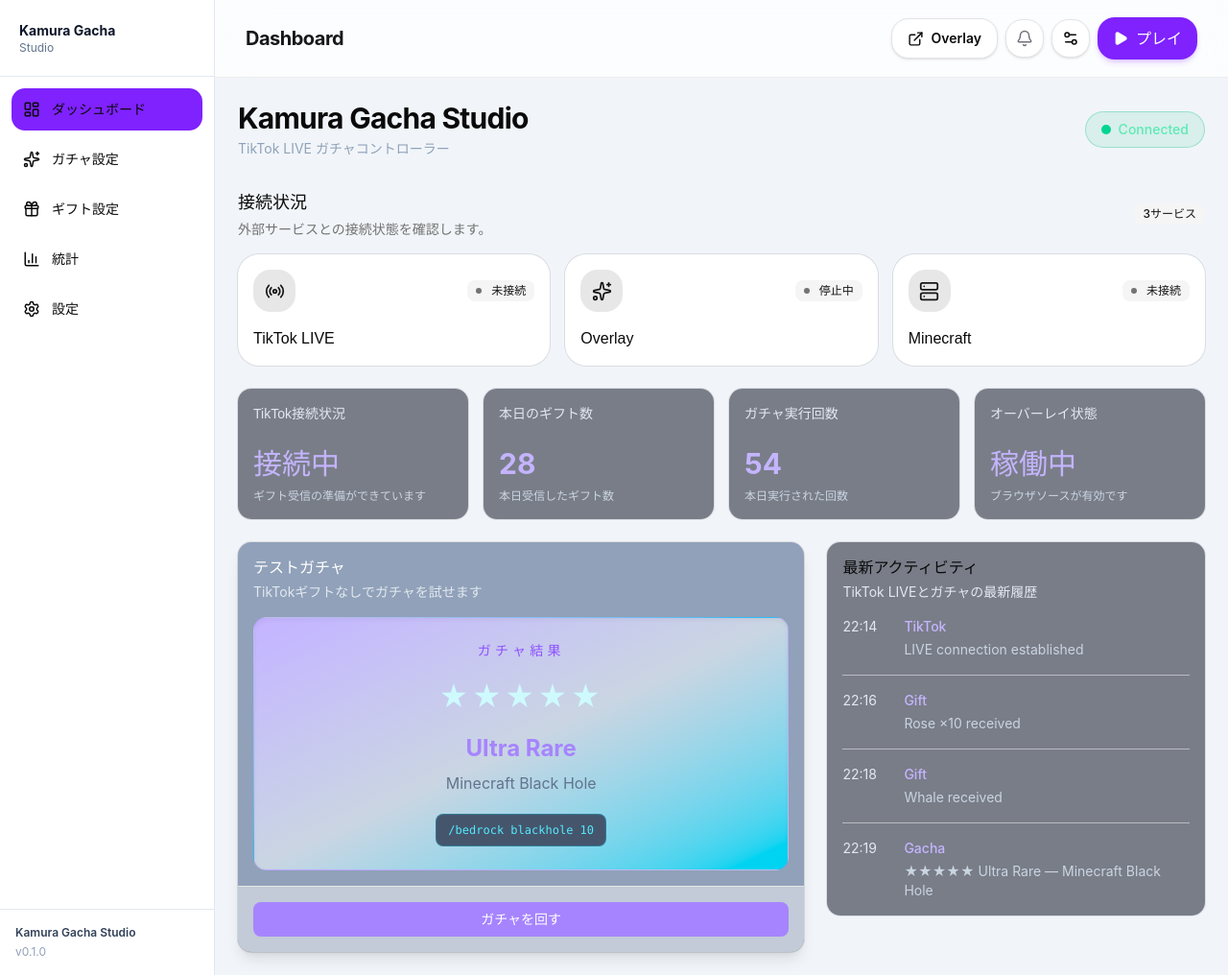
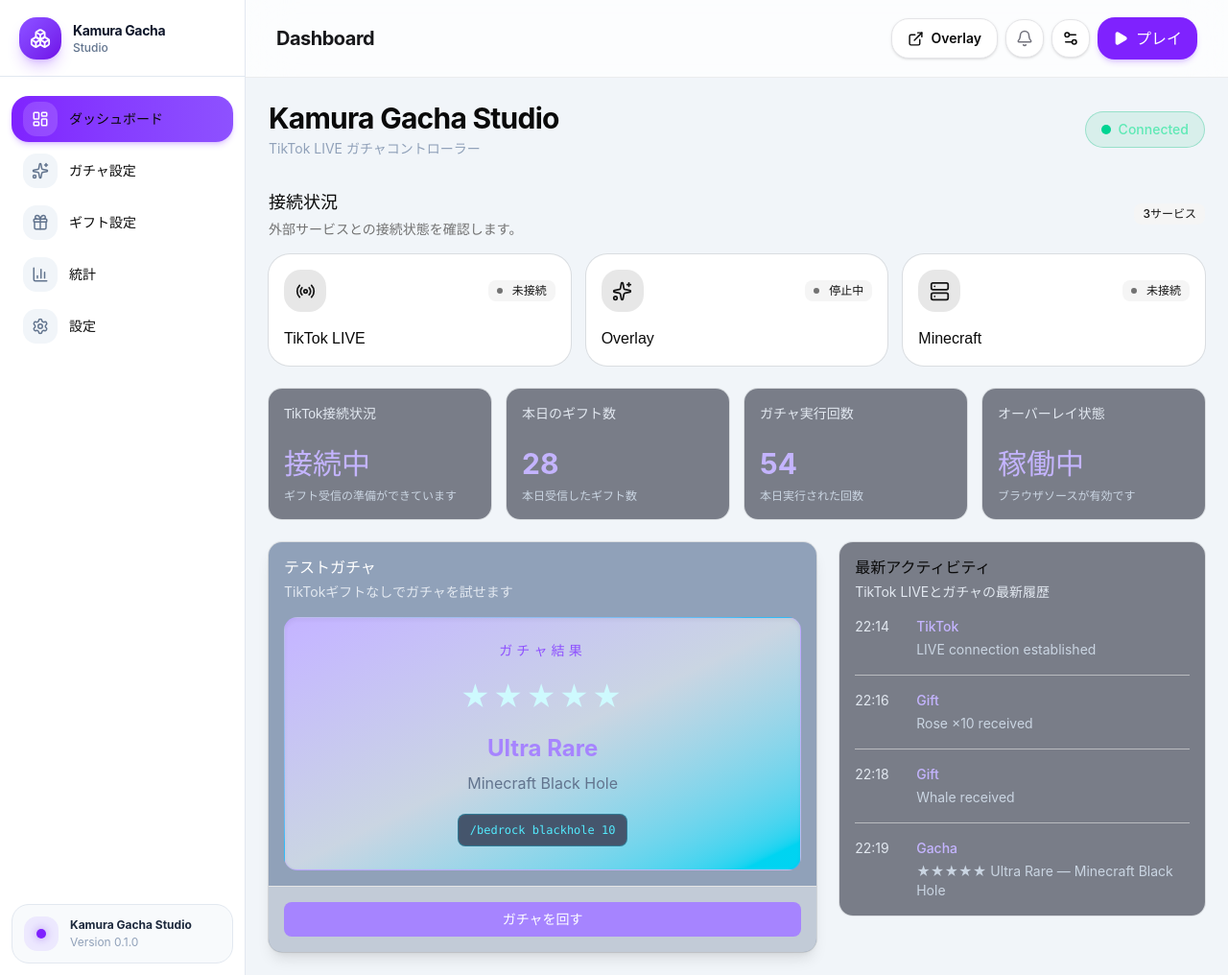
Before and after one commit to kamura-and/Kamura-Gacha-Studio, a React (Vite) app: page / in a window 1280 px wide. Shown: the whole page at 96% size. Built offline with nearby package versions, Linux system fonts and the light colour scheme.

Commit message:
git add . git commit -m "feat: redesign application sidebar"

```diff
--- a/src/components/layout/AppSidebar.tsx
+++ b/src/components/layout/AppSidebar.tsx
@@ -1,5 +1,6 @@
 import {
   BarChart3,
+  Boxes,
   Gift,
   LayoutDashboard,
   Settings,
@@ -37,17 +38,26 @@
 
 export function AppSidebar() {
   return (
-    <aside className="flex min-h-screen w-56 shrink-0 flex-col border-r border-slate-200 bg-white">
-      <div className="flex h-20 items-center border-b border-slate-200 px-5">
-        <div>
-          <p className="text-sm font-bold text-slate-900">
+    <aside className="hidden min-h-screen w-64 shrink-0 flex-col border-r border-slate-200 bg-white lg:flex">
+      {/* ロゴ */}
+      <div className="flex h-20 items-center gap-3 border-b border-slate-200 px-5">
+        <div className="flex size-11 shrink-0 items-center justify-center rounded-2xl bg-gradient-to-br from-violet-500 to-violet-700 text-white shadow-lg shadow-violet-600/25">
+          <Boxes aria-hidden="true" size={22} />
+        </div>
+
+        <div className="min-w-0">
+          <p className="truncate text-sm font-bold tracking-tight text-slate-900">
             Kamura Gacha
           </p>
-          <p className="text-xs text-slate-500">Studio</p>
+
+          <p className="text-xs font-medium text-slate-500">
+            Studio
+          </p>
         </div>
       </div>
 
-      <nav className="flex-1 space-y-2 p-3">
+      {/* メニュー */}
+      <nav className="flex-1 space-y-1.5 px-3 py-5">
         {navigationItems.map((item) => {
           const Icon = item.icon;
 
@@ -58,25 +68,53 @@
               end={item.path === "/"}
               className={({ isActive }) =>
                 [
-                  "flex items-center gap-3 rounded-xl px-3 py-3 text-sm font-semibold transition",
+                  "group flex min-h-12 items-center gap-3 rounded-2xl px-3 text-sm font-semibold transition-all duration-200",
                   isActive
-                    ? "bg-violet-600 text-white"
+                    ? "bg-gradient-to-r from-violet-600 to-violet-500 text-white shadow-md shadow-violet-600/20"
                     : "text-slate-600 hover:bg-violet-50 hover:text-violet-700",
                 ].join(" ")
               }
             >
-              <Icon aria-hidden="true" size={18} />
-              <span>{item.label}</span>
+              {({ isActive }) => (
+                <>
+                  <span
+                    className={[
+                      "flex size-9 shrink-0 items-center justify-center rounded-xl transition-all duration-200",
+                      isActive
+                        ? "bg-white/15 text-white"
+                        : "bg-slate-100 text-slate-500 group-hover:bg-white group-hover:text-violet-600",
+                    ].join(" ")}
+                  >
+                    <Icon aria-hidden="true" size={18} />
+                  </span>
+
+                  <span className="truncate">{item.label}</span>
+                </>
+              )}
             </NavLink>
           );
         })}
       </nav>
 
-      <div className="border-t border-slate-200 p-4">
-        <p className="text-xs font-semibold text-slate-700">
-          Kamura Gacha Studio
-        </p>
-        <p className="mt-1 text-xs text-slate-400">v0.1.0</p>
+      {/* ステータス */}
+      <div className="p-3">
+        <div className="rounded-2xl border border-slate-200 bg-slate-50 p-3">
+          <div className="flex items-center gap-3">
+            <div className="flex size-9 shrink-0 items-center justify-center rounded-xl bg-violet-100">
+              <span className="size-2.5 rounded-full bg-violet-600 shadow-[0_0_10px_rgba(124,58,237,0.55)]" />
+            </div>
+
+            <div className="min-w-0">
+              <p className="truncate text-xs font-bold text-slate-800">
+                Kamura Gacha Studio
+              </p>
+
+              <p className="mt-0.5 text-xs text-slate-400">
+                Version 0.1.0
+              </p>
+            </div>
+          </div>
+        </div>
       </div>
     </aside>
   );
```
